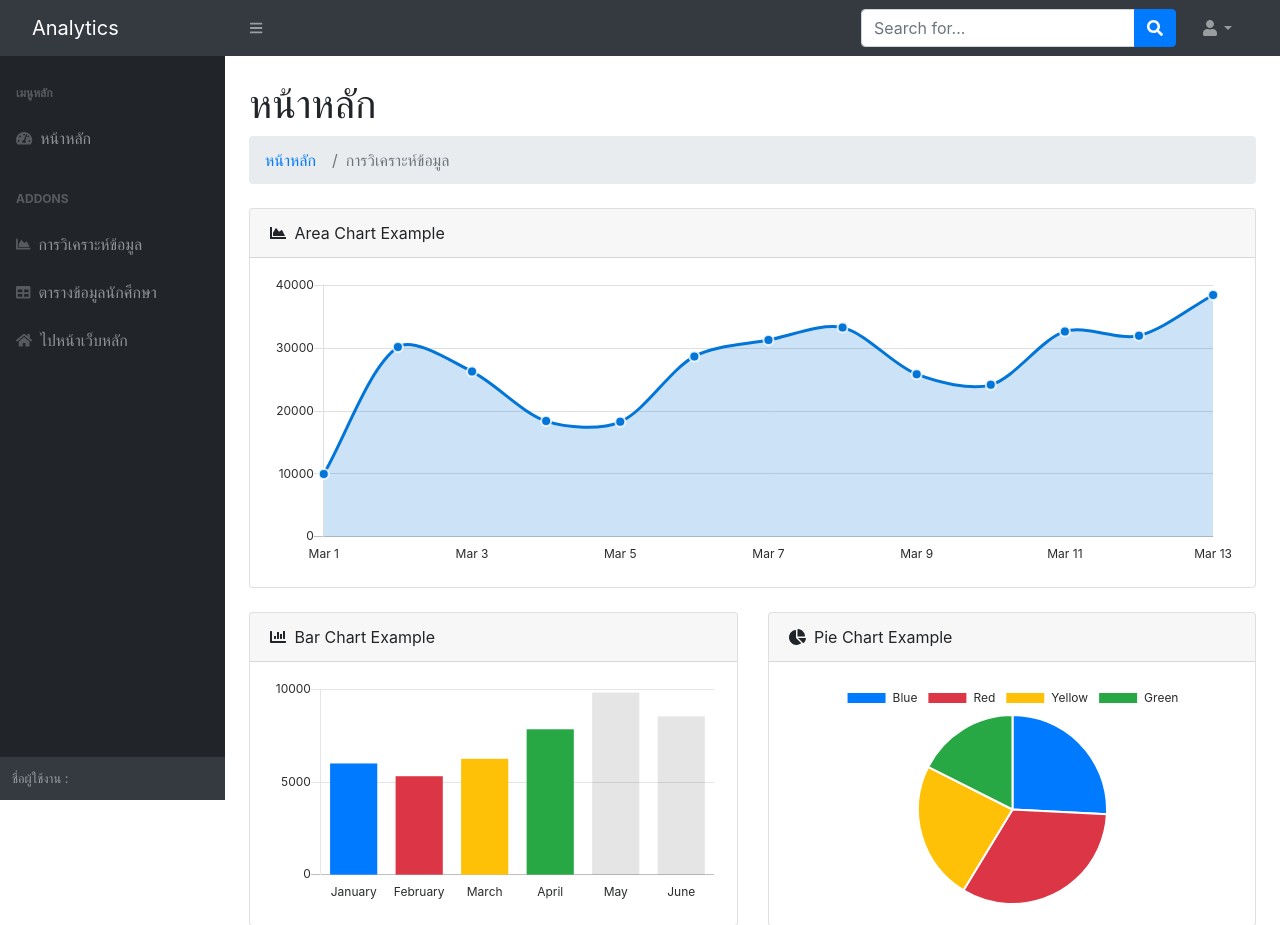
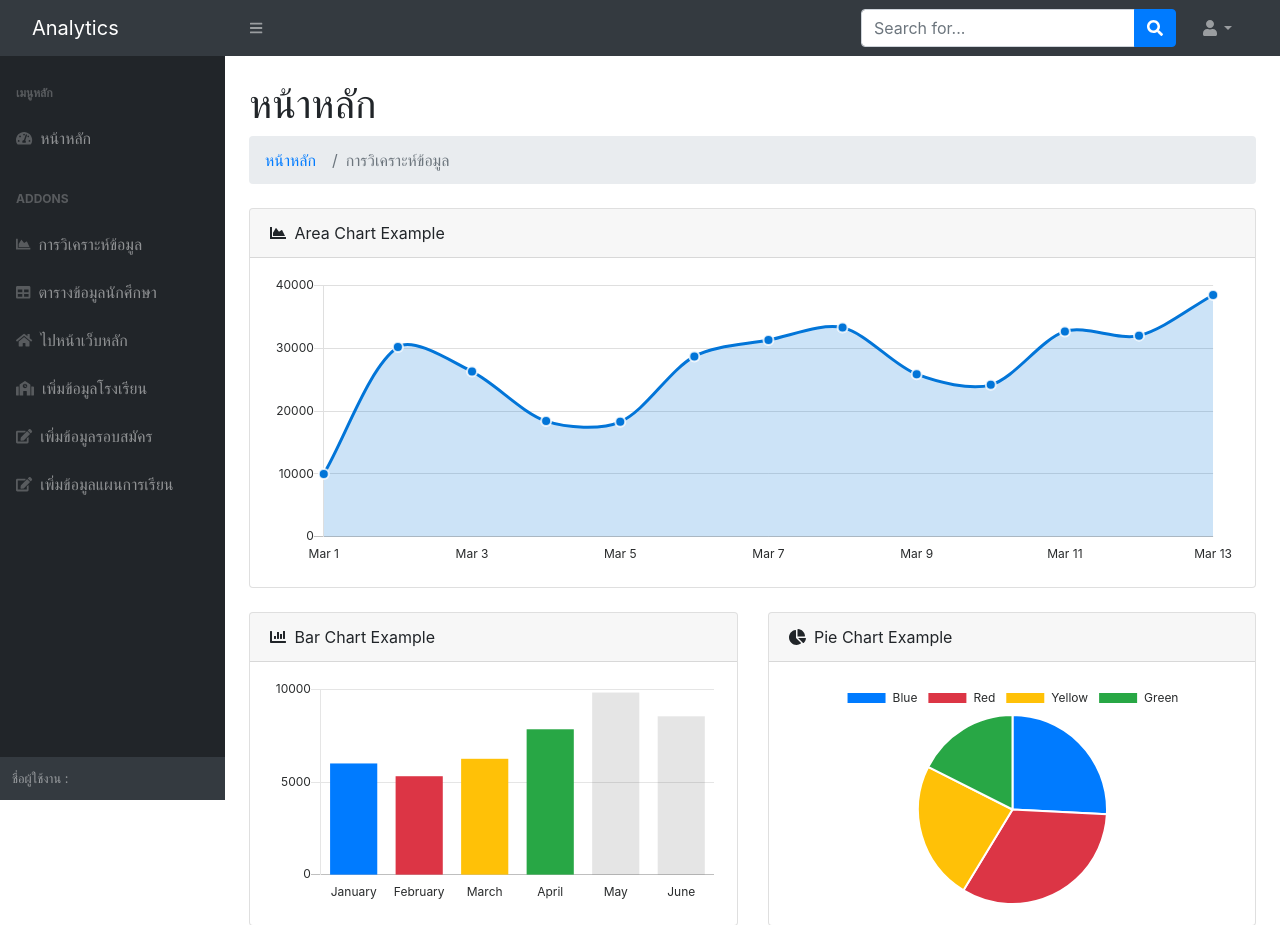
Before and after one commit to NHAphisit42/computerscience, a Django app: page /backend/dashboard/chart_backend in a window 1280 px wide. Shown: the top 925 px of the page. Run offline with Django 4.2, Linux system fonts and the light colour scheme; a user stored in the database is signed in; some libraries are stand-ins or nearby versions.

Commit message:
edit all

```diff
--- a/final/analytics/templates/base_backend.html
+++ b/final/analytics/templates/base_backend.html
@@ -43,12 +43,12 @@
                     aria-expanded="false"><i class="fas fa-user fa-fw"></i></a>
                 <ul class="dropdown-menu dropdown-menu-end" aria-labelledby="navbarDropdown">
                     {% if user.is_authenticated %}
-                    <li><a class="dropdown-item" href="">{{user.first_name}} {{user.last_name}}</a></li>
+                    <li><a class="dropdown-item" href="">{{user.first_name}} {{user.last_name}} <i class="fas fa-user"></i></a></li>
                     <li><hr class="dropdown-divider" /></li>
-                    <li><a class="dropdown-item" href="{% url 'logout_backend' %}" onclick="logout()">ออกจากระบบ</a></li>
+                    <li><a class="dropdown-item" href="{% url 'logout_backend' %}" onclick="logout()">ออกจากระบบ <i class="fas fa-sign-out-alt"></i></a></li>
                     {% else %}
-                    <li><a class="dropdown-item" href="{% url 'login_backend' %}">เข้าสู่ระบบ</a></li>
-                    <li><a class="dropdown-item" href="{% url 'register_backend' %}">ลงทะเบียน</a></li>
+                    <li><a class="dropdown-item" href="{% url 'login_backend' %}">เข้าสู่ระบบ <i class="fas fa-sign-in-alt"></i></a></li>
+                    <li><a class="dropdown-item" href="{% url 'register_backend' %}">ลงทะเบียน <i class="fas fa-registered"></i></a></li>
                     {% endif %}
                 </ul>
             </li>
@@ -75,8 +75,20 @@
                                 ตารางข้อมูลนักศึกษา
                             </a>
                             <a class="nav-link" href="{% url 'home' %}">
-                                <div class="sb-nav-link-icon"><i class="fas fa-home"></i></i></div>
+                                <div class="sb-nav-link-icon"><i class="fas fa-home"></i></div>
                                 ไปหน้าเว็บหลัก
+                            </a>
+                            <a class="nav-link" href="">
+                                <div class="sb-nav-link-icon"><i class="fas fa-school"></i></div>
+                                เพิ่มข้อมูลโรงเรียน
+                            </a>
+                            <a class="nav-link" href="">
+                                <div class="sb-nav-link-icon"><i class="fas fa-edit"></i></div>
+                                เพิ่มข้อมูลรอบสมัคร
+                            </a>
+                            <a class="nav-link" href="">
+                                <div class="sb-nav-link-icon"><i class="fas fa-edit"></i></div>
+                                เพิ่มข้อมูลแผนการเรียน
                             </a>
                         {% endif %}
                     </div>
@@ -123,7 +135,7 @@
                 icon: 'success',
                 title: 'ออกจากระบบแล้ว',
                 showConfirmButton: false,
-                timer: 1500
+                timer: 2000
             })
         }
     </script>
```
Also changed, not shown: final/student/models.py (+0 -8 lines).
